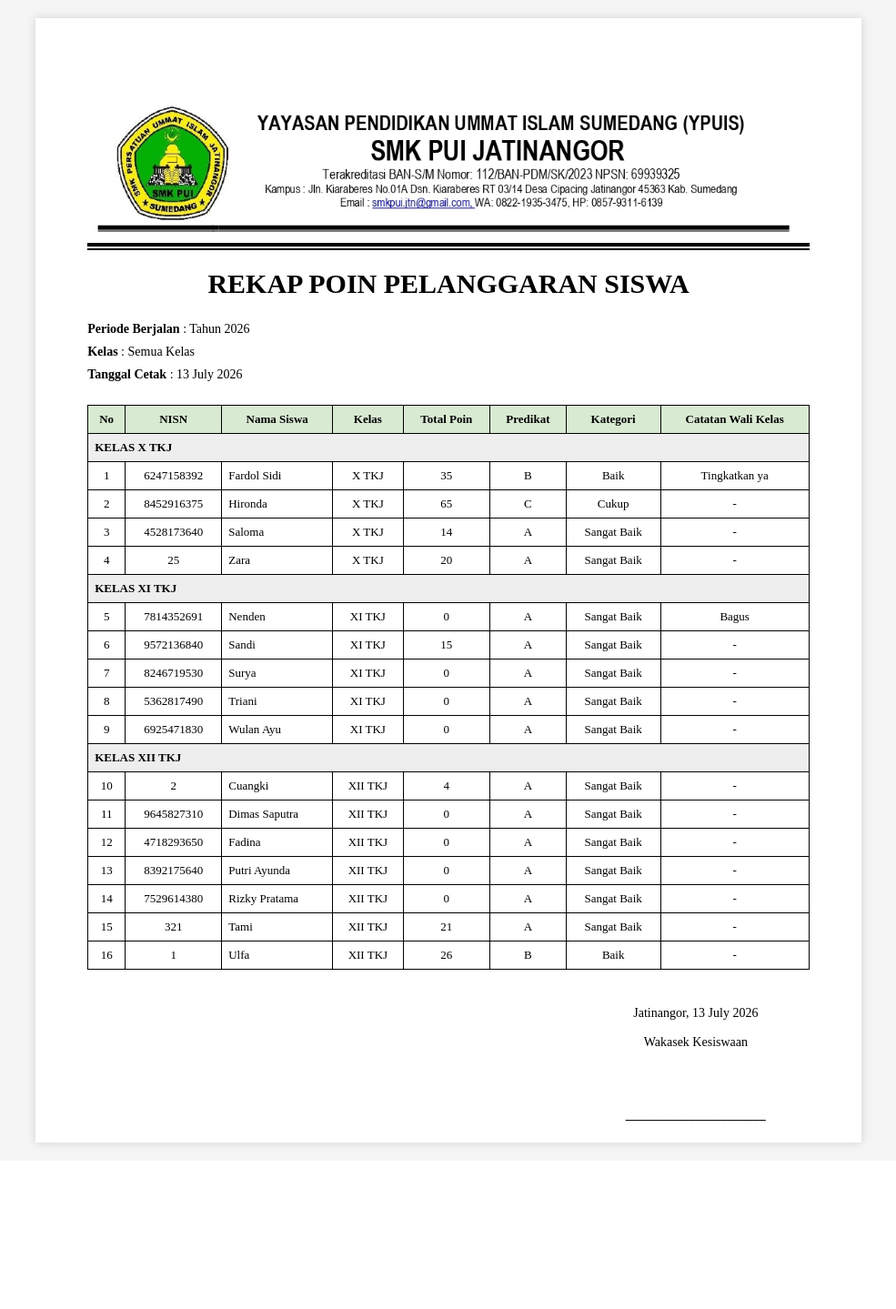
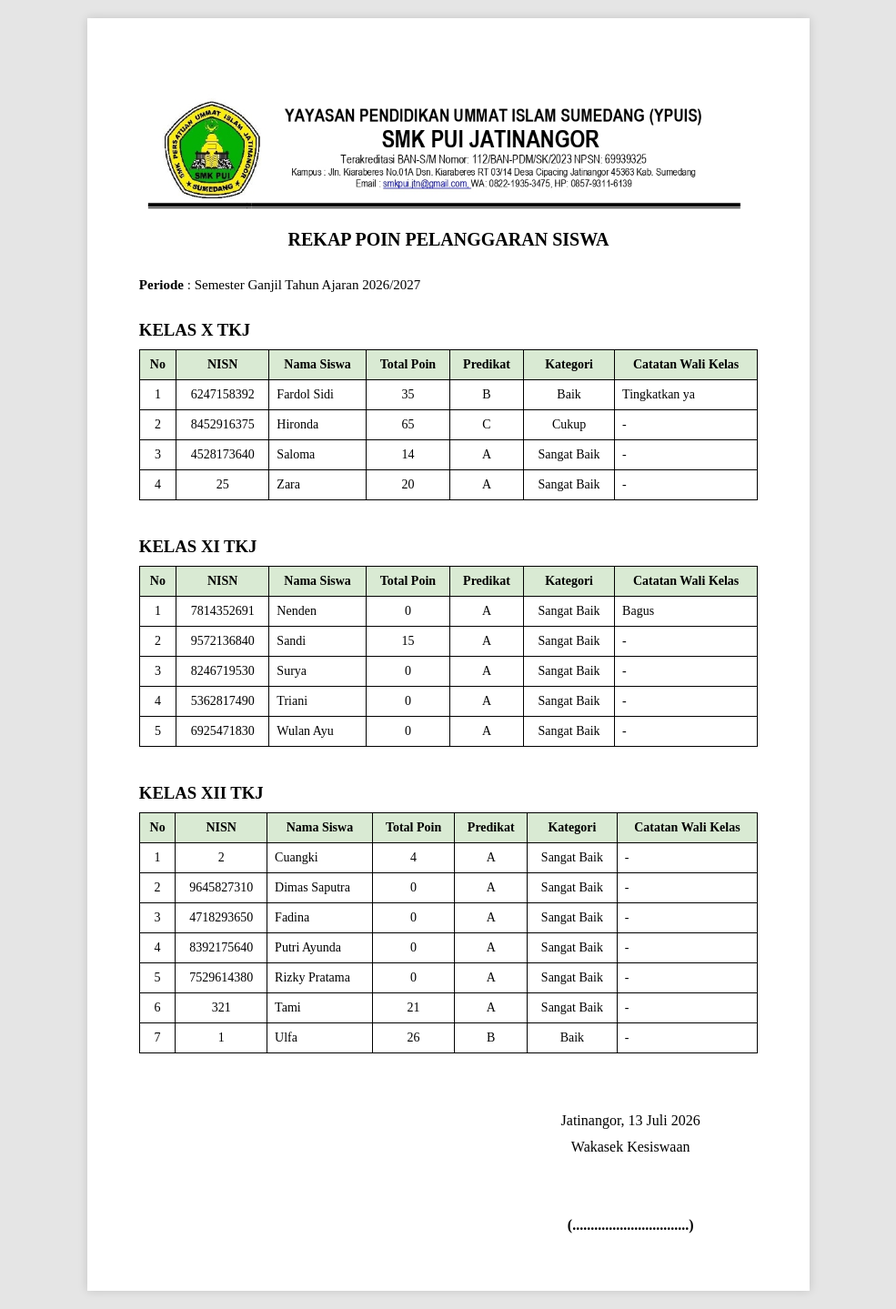
Before and after one commit to SeniApriani/SI-BK, a PHP site: page /pages/cetak_rekap_poin.php in a window 1280 px wide. Shown: the whole page at 91% size, without its empty margins (147-1132 px from the left). Before the commit the page ends 1263 px from the top, so only its background shows below. Run offline with PHP 8.4, Linux system fonts and the light colour scheme; data comes from the database, SQL or seed files in the repository.

Commit message:
update cetak_rekap_poin wakasek

```diff
--- a/pages/cetak_rekap_poin.php
+++ b/pages/cetak_rekap_poin.php
@@ -1,5 +1,28 @@
 <?php
 include "../config/koneksi.php";
+
+// BULAN
+
+$bulan = [
+    1=>'Januari',
+    2=>'Februari',
+    3=>'Maret',
+    4=>'April',
+    5=>'Mei',
+    6=>'Juni',
+    7=>'Juli',
+    8=>'Agustus',
+    9=>'September',
+    10=>'Oktober',
+    11=>'November',
+    12=>'Desember'
+];
+
+$tanggal_indonesia =
+date('d').' '.
+$bulan[date('n')].' '.
+date('Y');
+
 
 // PREDIKAT
 function getPredikat($poin) {
@@ -59,45 +82,62 @@ foreach($data as $d){
 
 <style>
 
+@page{
+    size:A4 portrait;
+    margin:15mm;
+}
+
 body{
-    font-family:Arial, sans-serif;
-    margin:25px;
-    color:#000;
+    font-family:"Times New Roman", serif;
+    background:#e5e5e5;
+    margin:0;
+    padding:20px;
+}
+
+.laporan{
+    width:210mm;
+    min-height:297mm;
+    background:#fff;
+    margin:auto;
+    padding:15mm;
+    box-sizing:border-box;
+    box-shadow:0 0 10px rgba(0,0,0,.15);
 }
 
 .kop{
     width:100%;
-    margin-bottom:5px;
-}
-
-.garis1{
-    border:2px solid #000;
-    margin:0;
-}
-
-.garis2{
-    border:1px solid #000;
-    margin-top:2px;
+    display:block;
+    margin-bottom:20px;
 }
 
 .judul{
     text-align:center;
-    margin-top:20px;
-    margin-bottom:20px;
+    margin-bottom:25px;
 }
 
-.judul h2{
+.judul h3{
     margin:0;
+    font-size:20px;
 }
 
 .info{
-    margin-bottom:20px;
-    line-height:28px;
+    margin-bottom:25px;
+    line-height:1.8;
+    font-size:15px;
+}
+
+.kelas-section{
+    margin-bottom:40px;
+}
+
+.kelas-section h3{
+    margin-bottom:12px;
 }
 
 table{
     width:100%;
     border-collapse:collapse;
+    font-size:14px;
 }
 
 th{
@@ -110,77 +150,17 @@ th,td{
     text-align:center;
 }
 
-.ttd{
-    width:300px;
-    float:right;
-    text-align:center;
-    margin-top:50px;
-}
-
-@media print{
-
-    @page{
-        size:A4 portrait;
-        margin:15mm;
-    }
-
-}
-
-body{
-    font-family: "Times New Roman", serif;
-    background:#f5f5f5;
-    margin:0;
-    padding:20px;
-}
-
-.laporan{
-    width:210mm;
-    min-height:297mm;
-    background:#fff;
-    margin:auto;
-    padding:15mm;
-    box-shadow:0 0 10px rgba(0,0,0,.15);
-}
-
-.kop{
-    width:100%;
-    height:auto;
-}
-
-.judul{
-    text-align:center;
-    font-size:20px;
-    font-weight:bold;
-    margin:20px 0;
-}
-
-.info{
-    font-size:14px;
-    line-height:1.8;
-    margin-bottom:20px;
-}
-
-table{
-    width:100%;
-    border-collapse:collapse;
-    font-size:13px;
-}
-
-th,td{
-    border:1px solid #000;
-    padding:7px;
-}
-
-th{
-    background:#d9ead3;
+td:nth-child(3),
+td:nth-child(7){
+    text-align:left;
 }
 
 .ttd{
-    width:250px;
+    width:280px;
+    margin-top:60px;
     margin-left:auto;
-    margin-top:40px;
     text-align:center;
-    font-size:14px;
+    line-height:1.8;
 }
 
 @media print{
@@ -194,8 +174,12 @@ th{
         width:100%;
         min-height:auto;
         margin:0;
+        padding:0;
         box-shadow:none;
-        padding:0;
+    }
+
+    .ttd{
+        page-break-inside:avoid;
     }
 
 }
@@ -209,87 +193,97 @@ th{
 
 <img src="../assets/img/kop_surat.jpeg" class="kop">
 
-<hr class="garis1">
-<hr class="garis2">
+
 
 <div class="judul">
-    <h2>REKAP POIN PELANGGARAN SISWA</h2>
+    <h3>REKAP POIN PELANGGARAN SISWA</h3>
 </div>
+
+<?php
+
+$bulan = date('n');
+
+if($bulan >= 7){
+    $semester = "Ganjil";
+    $tahun_ajaran = date('Y')."/".(date('Y')+1);
+}else{
+    $semester = "Genap";
+    $tahun_ajaran = (date('Y')-1)."/".date('Y');
+}
+
+?>
 
 <div class="info">
 
-    <strong>Periode Berjalan</strong>
-    : Tahun <?= date('Y'); ?>
-
-    <br>
-
-    <strong>Kelas</strong>
-    : <?= ($kelas != '') ? $kelas : 'Semua Kelas'; ?>
-
-    <br>
-
-    <strong>Tanggal Cetak</strong>
-    : <?= date('d F Y'); ?>
+    <strong>Periode</strong>
+    : Semester <?= $semester; ?> Tahun Ajaran <?= $tahun_ajaran; ?>
 
 </div>
 
+<?php foreach($groupKelas as $namaKelas => $rows){ ?>
+
+<div class="kelas-section">
+
+    <h3 style="margin-bottom:10px;">
+        KELAS <?= $namaKelas; ?>
+    </h3>
+
     <table>
+
+        <thead>
             <tr>
                 <th>No</th>
                 <th>NISN</th>
                 <th>Nama Siswa</th>
-    <th>Kelas</th>
                 <th>Total Poin</th>
                 <th>Predikat</th>
                 <th>Kategori</th>
                 <th>Catatan Wali Kelas</th>
             </tr>
+        </thead>
+
+        <tbody>
 
         <?php $no = 1; ?>
 
-<?php foreach($groupKelas as $namaKelas => $rows){ ?>
+        <?php foreach($rows as $r){ ?>
 
-<tr>
-    <td colspan="8" style="background:#eee;font-weight:bold;text-align:left;">
-        KELAS <?= $namaKelas; ?>
-    </td>
-</tr>
-
-<?php foreach($rows as $r){
+        <?php
         $predikat = getPredikat($r['total_poin']);
         ?>
 
         <tr>
             <td><?= $no++; ?></td>
             <td><?= $r['nisn']; ?></td>
-    <td style="text-align:left;"><?= $r['nama_siswa']; ?></td>
-    <td><?= $r['kelas']; ?></td>
+            <td style="text-align:left;">
+                <?= $r['nama_siswa']; ?>
+            </td>
             <td><?= $r['total_poin']; ?></td>
             <td><?= $predikat[0]; ?></td>
             <td><?= $predikat[1]; ?></td>
-    <td><?= $r['catatan_walikelas'] ?? '-'; ?></td>
+            <td><?= $r['catatan_walikelas'] ?: '-'; ?></td>
         </tr>
 
         <?php } ?>
 
-<?php } ?>
+        </tbody>
 
     </table>
 
+</div>
+
+<?php } ?>
 <div class="ttd">
 
-    Jatinangor,
-    <?= date('d F Y'); ?>
+   Jatinangor, <?= $tanggal_indonesia; ?>
 
-    <br><br>
+    <br>
 
     Wakasek Kesiswaan
 
-    <br><br><br><br><br>
+    <br><br><br>
 
-    <b>
-    ______________________
-    </b>
+    <b>(................................)</b>
 
 </div>
 
```
Lines whose indentation alone changed are shown as unchanged.
